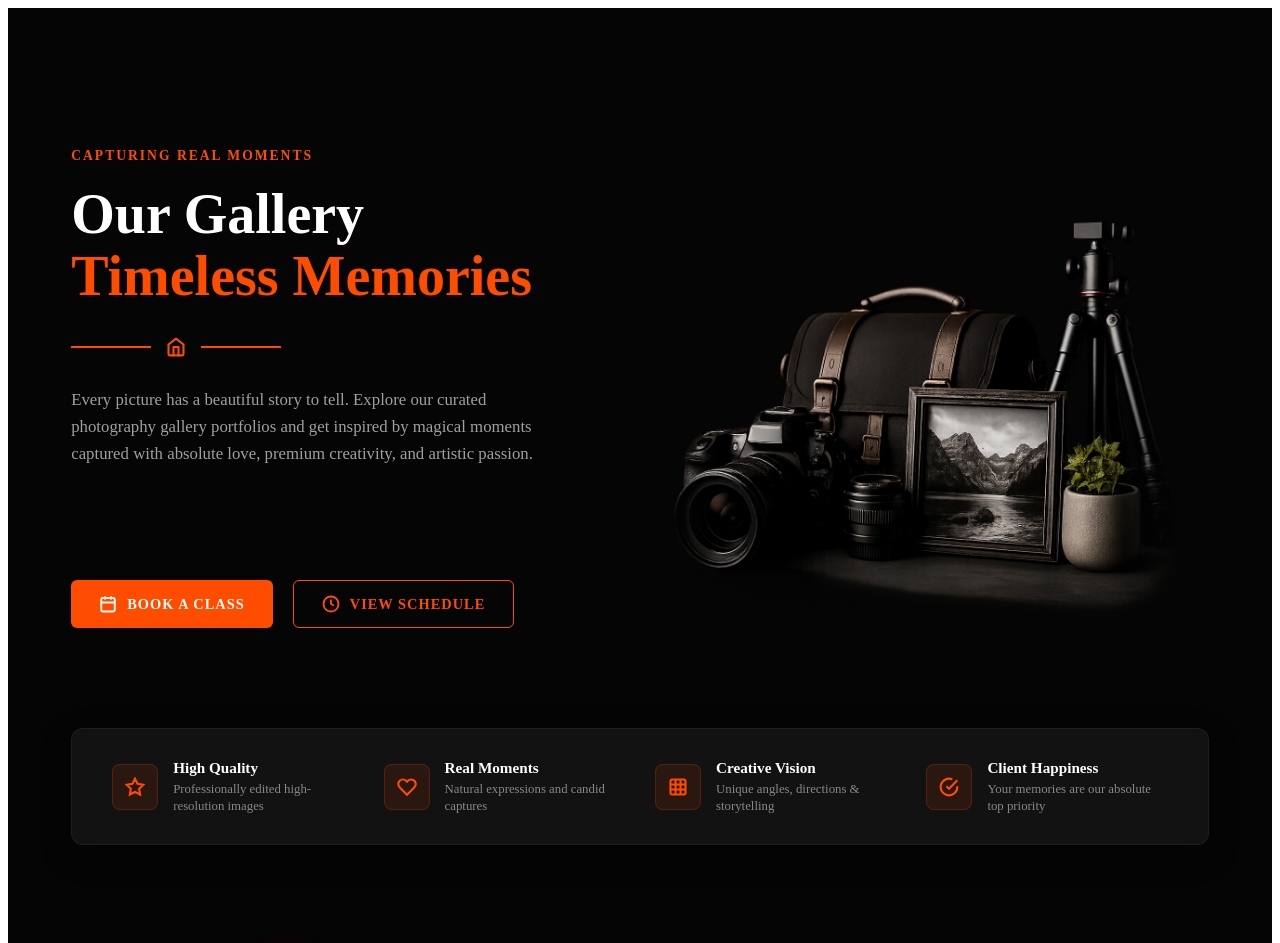
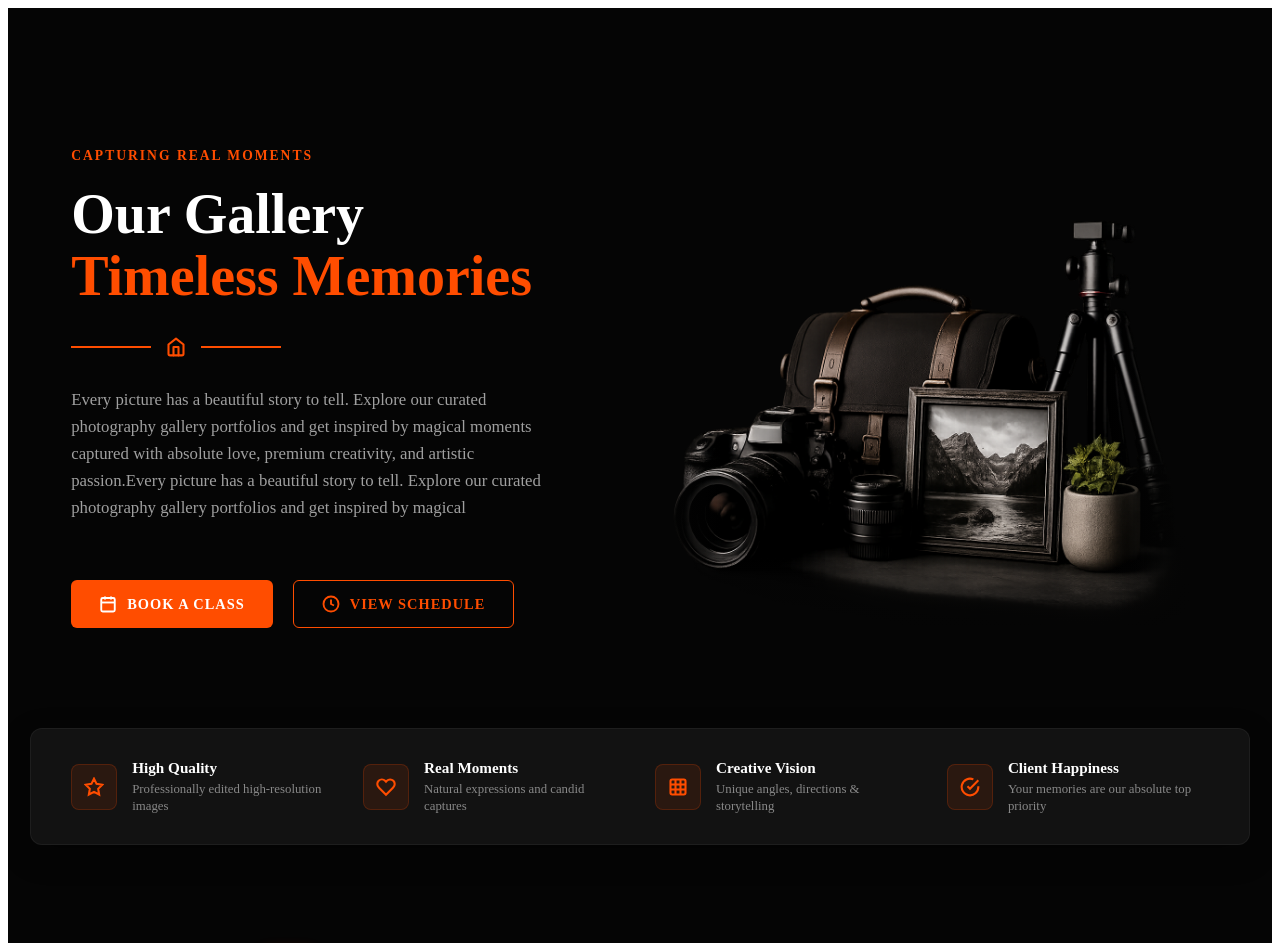
Before and after one commit to jithin2501/photography-website, a Next.js app in the folder studio_website_main/frontend/: page /GalleryPage in a window 1280 px wide. Shown: the top 943 px of the page. Built offline with nearby package versions, Linux system fonts and the light colour scheme.

Commit message:
updated the .bannerContainer styles in the gallery page

```diff
--- a/studio_website_main/frontend/src/pages/GalleryPage.tsx
+++ b/studio_website_main/frontend/src/pages/GalleryPage.tsx
@@ -141,7 +141,7 @@ export default function GalleryPageContent() {
               </div>
 
               <p className={styles.heroDesc}>
-                Every picture has a beautiful story to tell. Explore our curated photography gallery portfolios and get inspired by magical moments captured with absolute love, premium creativity, and artistic passion.
+                Every picture has a beautiful story to tell. Explore our curated photography gallery portfolios and get inspired by magical moments captured with absolute love, premium creativity, and artistic passion.Every picture has a beautiful story to tell. Explore our curated photography gallery portfolios and get inspired by magical
               </p>
             </div>
 
@@ -285,9 +285,8 @@ export default function GalleryPageContent() {
           {categories.map((category) => (
             <button
               key={category}
-              className={`${styles.filterPill} ${
-                activeCategory === category ? styles.activePill : ''
-              }`}
+              className={`${styles.filterPill} ${activeCategory === category ? styles.activePill : ''
+                }`}
               onClick={() => handleCategoryChange(category)}
             >
               {category}
--- a/studio_website_main/frontend/src/styles/GalleryPage.module.css
+++ b/studio_website_main/frontend/src/styles/GalleryPage.module.css
@@ -190,10 +190,10 @@
 }
 
 .bannerContainer {
-  width: 100%;
-  max-width: 1450px;
+  width: 90%;
+  max-width: 1305px;
   padding: 30px 40px;
-  margin: 0 5%;
+  margin: 0 auto;
   background-color: #121212;
   border: 1px solid rgba(255, 255, 255, 0.05);
   border-radius: 12px;
```
